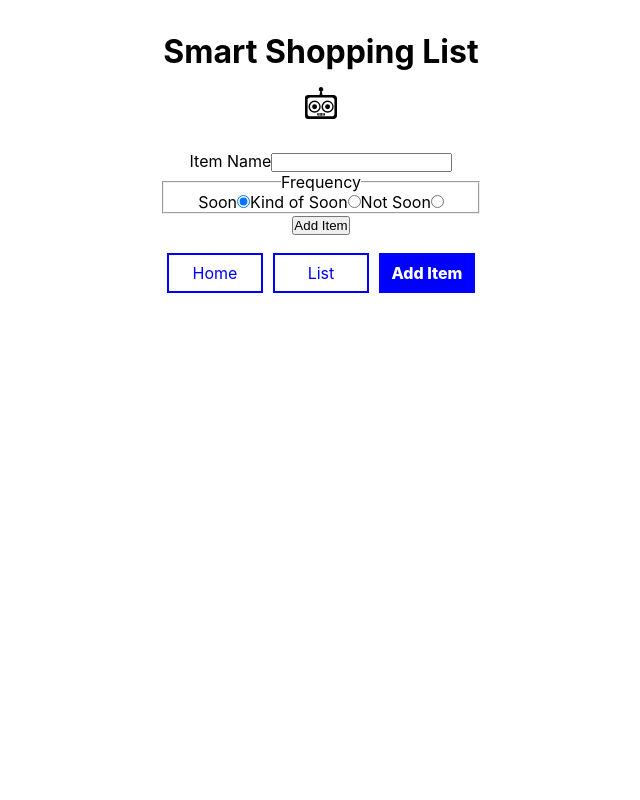
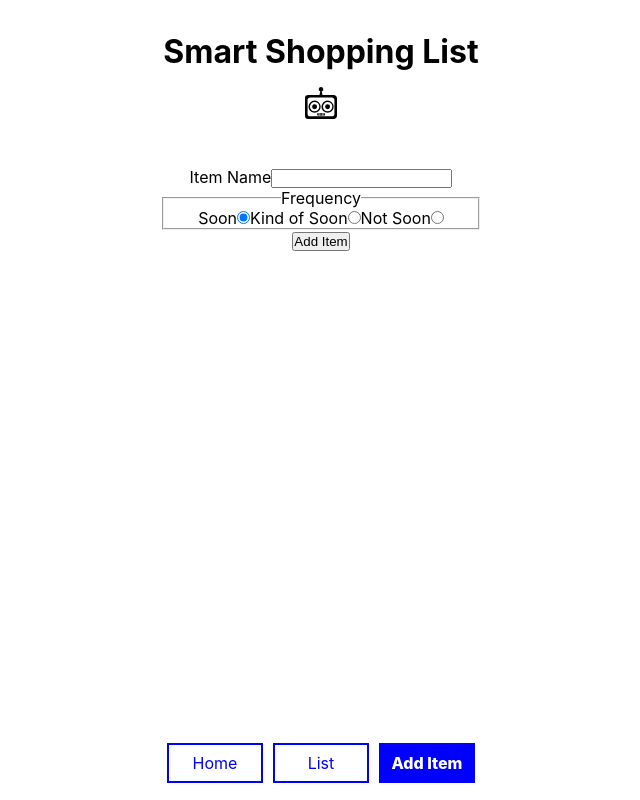
Before and after one commit to the-collab-lab/tcl-40-smart-shopping-list, a React (Create React App) app: page /additem in a window 1280 px wide. Shown: the whole page, without its empty margins (319-959 px from the left). Built offline with nearby package versions, Linux system fonts and the light colour scheme; no server answers; the database is empty.

Commit message:
added className "div":  consistent Footer display

```diff
--- a/src/views/AddItem/AddItem.jsx
+++ b/src/views/AddItem/AddItem.jsx
@@ -89,9 +89,9 @@ export default function AddItem({ token, addTokenToLocalStorage, tokenList }) {
   const { name, frequency } = listItem;
 
   return (
-    <div>
-      <Header />
-      <div>
+    <section>
+      <div className="div">
+        <Header />
         <form onSubmit={handleSubmit}>
           <label htmlFor="name">Item Name</label>
           <input
@@ -134,8 +134,8 @@ export default function AddItem({ token, addTokenToLocalStorage, tokenList }) {
           </fieldset>
           <button type="submit">Add Item</button>
         </form>
-        <Footer />
       </div>
-    </div>
+      <Footer />
+    </section>
   );
 }
--- a/src/views/Home/Home.jsx
+++ b/src/views/Home/Home.jsx
@@ -54,7 +54,8 @@ const Home = ({
   };
 
   return (
-    <div>
+    <section>
+      <div className="div">
         <Header />
         <CreateList newToken={handleCreateToken} />
         <JoinList
@@ -64,8 +65,9 @@ const Home = ({
           formError={formError}
           tokenList={tokenList}
         />
+      </div>
       <div>{activeToken ? <Footer /> : null}</div>
-    </div>
+    </section>
   );
 };
 
```
Lines whose indentation alone changed are shown as unchanged.
